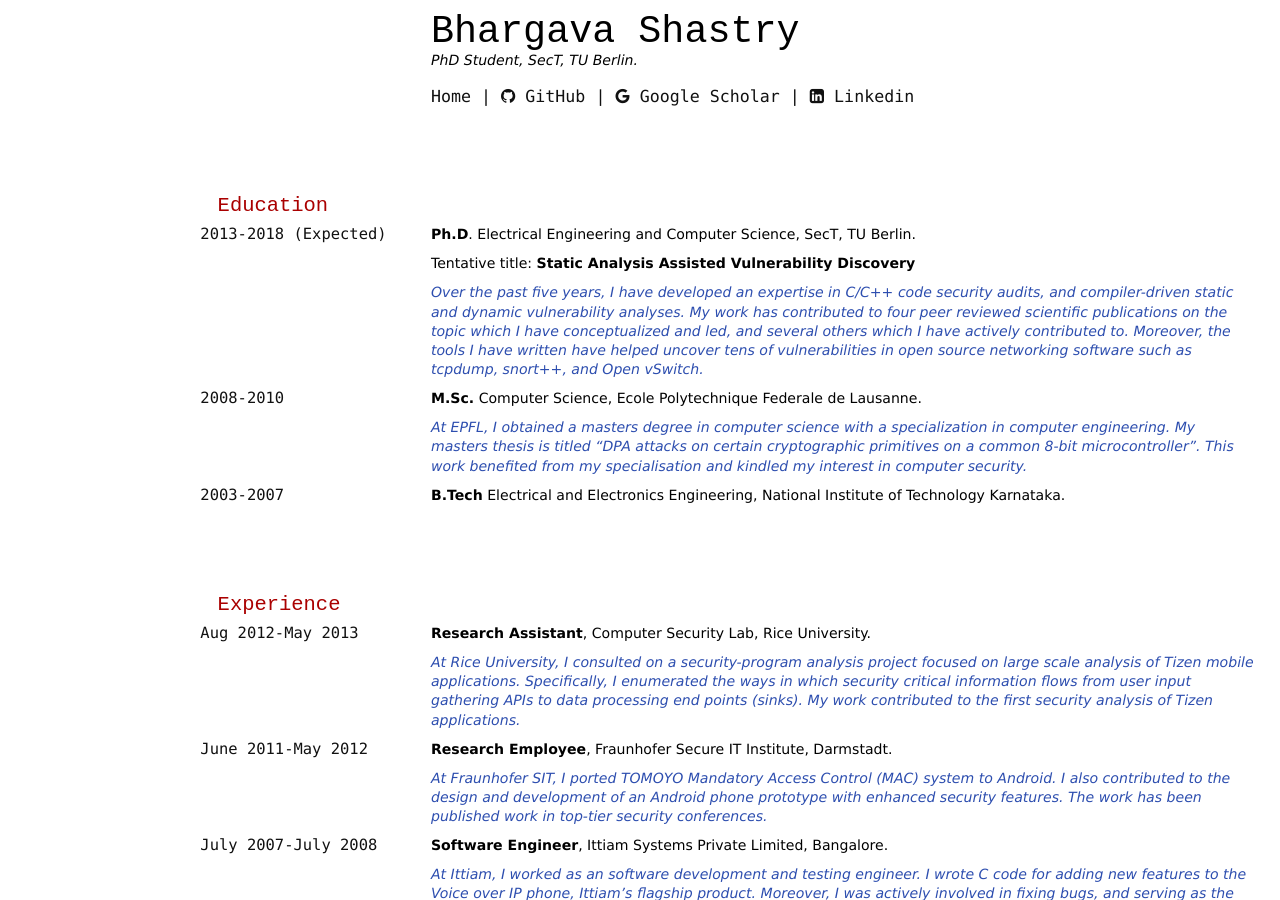
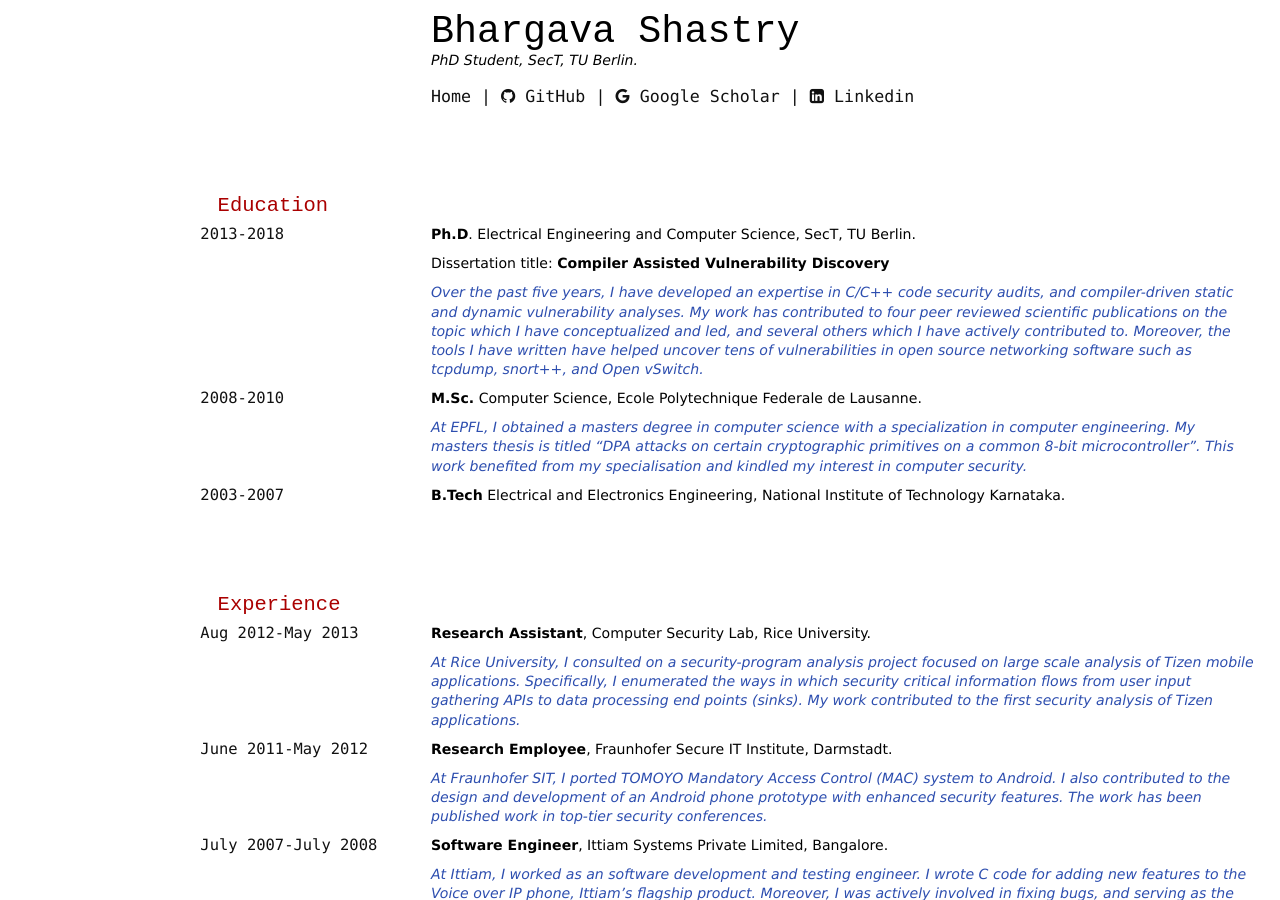
Before and after one commit to bshastry/bshastry.github.io, a Jekyll site: the page built from cv.md, in a window 1280 px wide and 900 px high. Built offline with Jekyll 4.4.1, drawn with Linux system fonts in a browser that asks for light colours; nearby versions of some CDN libraries; some of the changed text lies outside the part shown.

Commit message:
Updated profile, pubs, and cv

```diff
--- a/cv.md
+++ b/cv.md
@@ -15,10 +15,10 @@
 ## Education
 \\
 \\
-`2013-2018 (Expected)`
+`2013-2018`
 __Ph.D__. Electrical Engineering and Computer Science, SecT, TU Berlin.
 
-Tentative title: __Static Analysis Assisted Vulnerability Discovery__
+Dissertation title: __Compiler Assisted Vulnerability Discovery__
 
 *Over the past five years, I have developed an expertise in C/C++ code security audits, and compiler-driven static and dynamic vulnerability analyses. My work has contributed to four peer reviewed scientific publications on the topic which I have conceptualized and led, and several others which I have actively contributed to. Moreover, the tools I have written have helped uncover tens of vulnerabilities in open source networking software such as tcpdump, snort++, and Open vSwitch.*
 
```
Also changed, not shown: other parts of cv.md (+8 -0 lines), index.md (+1 -1 lines), pubs.md (+2 -1 lines).
